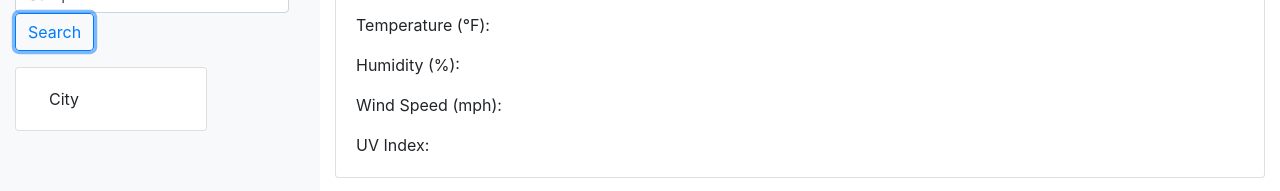
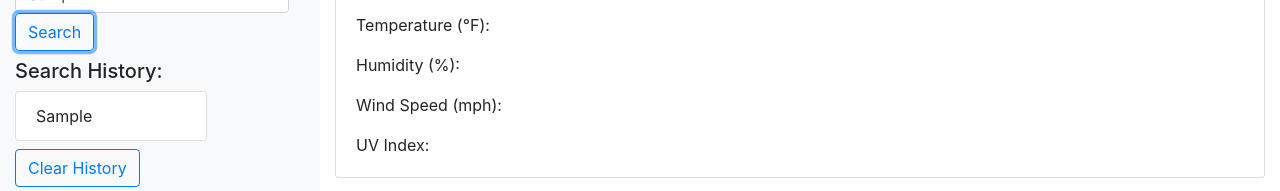
Before and after one commit to pjdip/Philip-DiPaula-OSU-bootcamp-hwk6, a plain HTML site: page index.html in a window 1280 px wide. Both pictures are taken after typing "Sample" into the empty fields and a click on the button "Search". Shown: the part 134-325 px from the top of the page. Drawn offline with nearby package versions, Linux system fonts and the light colour scheme; no server answers.

Commit message:
working on search History things

```diff
--- a/assets/script.js
+++ b/assets/script.js
@@ -3,6 +3,10 @@ var apiKey = "&APPID=e011d63a481c50706494c8592ffe133e";
 var units = "&units=imperial";
 var weatherSearch = "weather?";
 var forecastSearch = "forecast?";
+
+var iconBaseURL = "http://openweathermap.org/img/wn/";
+var iconEndURL = "@2x.png";
+
 var cityHistory = [];
 var timeDif = moment.utc().hour() - moment().hour();
 
@@ -35,6 +39,16 @@ if (cityHistory.length > 0) {
     forecast(cityHistory[0]);
 }
 
+function renderHistory() {
+    $(".cityList").empty();
+    cityHistory.forEach(function(searchedCity) {
+        var newCity = $("<li>").text(searchedCity).attr("id", searchedCity).attr("class", "btn city-btn list-group-item").attr("type", "submit").attr("style", "text-align: left;");
+        $(".cityList").append(newCity);
+    });
+}
+
+renderHistory();
+
 function cityDuplicate(city3) {
     duplicate = false;
     cityHistory.forEach(function(citi) {
@@ -52,6 +66,7 @@ function storeCities() {
 
 function currentWeather(city) {
     $("#currentCity").empty();
+    $("#prime").empty();
     $("#temperature").empty();
     $("#humidity").empty();
     $("#windSpeed").empty();
@@ -60,11 +75,10 @@ function currentWeather(city) {
     var cityQuery = "q=" + city;
     var queryURL = baseURL + weatherSearch + cityQuery + units + apiKey;
 
-    console.log(queryURL);
-
     $.ajax({url: queryURL, method: "GET"}).then(function(response) {
         console.log(response);
         $("#currentCity").text(response.name);
+        $("#prime").attr("src", iconBaseURL + response.weather[0].icon + iconEndURL);
         $("#temperature").text(response.main.temp);
         $("#humidity").text(response.main.humidity);
         $("#windSpeed").text(response.wind.speed);
@@ -73,21 +87,28 @@ function currentWeather(city) {
 }
 
 function forecast(city2) {
+    $("#img1").empty();
     $("#temp1").empty();
     $("#hum1").empty();
+
+    $("#img2").empty();
     $("#temp2").empty();
     $("#hum2").empty();
+
     $("#temp3").empty();
     $("#hum3").empty();
+    $("#img3").empty();
+
     $("#temp4").empty();
     $("#hum4").empty();
+    $("#img4").empty();
+
     $("#temp5").empty();
     $("#hum5").empty();
+    $("#img5").empty();
 
     var cityQuery2 = "q=" + city2;
     var queryURL2 = baseURL + forecastSearch + cityQuery2 + units + apiKey;
-
-    console.log(queryURL2);
 
     $.ajax({url: queryURL2, method: "GET"}).then(function(response2) {
         console.log(response2);
@@ -122,6 +143,7 @@ $("#searchButton").on("click", function(event) {
     var cityName = $("#citySearch").val().trim().toLowerCase();
     cityName = cityName.charAt(0).toUpperCase() + cityName.slice(1);
     console.log(cityName);
+    $("#citySearch").empty();
 
     // logic to verify valid input
     // some way to alert user if invalid input was given
@@ -130,9 +152,24 @@ $("#searchButton").on("click", function(event) {
         cityHistory.unshift(cityName);
     }
 
+    console.log(cityHistory);
+
     currentWeather(cityName);
     forecast(cityName);
     storeCities();
+    renderHistory();
 
-    $("#citySearch").empty();
 });
+
+$("#clearHistory").on("click", function(event) {
+    event.preventDefault();
+    cityHistory = [];
+    storeCities();
+    renderHistory();
+});
+
+$(".city-btn").on("click", function(event) {
+    var city3 = $(this).attr("id");
+    currentWeather(city3);
+    forecast(city3);
+});
--- a/index.html
+++ b/index.html
@@ -16,18 +16,25 @@
         <div class="container-fluid">
             <div class="row">
                 <nav id="sidebar" class="col-3 bg-light sidebar">
+
                     <h4>Search for a City:</h4>
                     <form class="form-inline my-2 my-lg-0 mb-3">
                         <input id="citySearch" class="form-control mr-sm-2" type="search" placeholder="city name here" aria-label="Search" />
                         <button id="searchButton" class="btn btn-outline-primary" type="submit">Search</button>
                     </form>
-                    <div class="card mt-3" style="width: 12rem;">
+
+                    <h5 class="mt-2">Search History:</h5>
+
+                    <div class="card mt-2" style="width: 12rem;">
                         <ul class="cityList list-group list-group-flush">
                             <li class="list-group-item">
                                 <button id="searchedCity" class="btn city-btn" type="submit">City</button>
                             </li>
                         </ul>
                     </div>
+
+                    <button id="clearHistory" class="mt-2 btn btn-outline-primary">Clear History</button>
+
                 </nav>
                 <main class="col-9">
                     <section class="currentWeather card">
```
Also changed, not shown: 1 other file.
